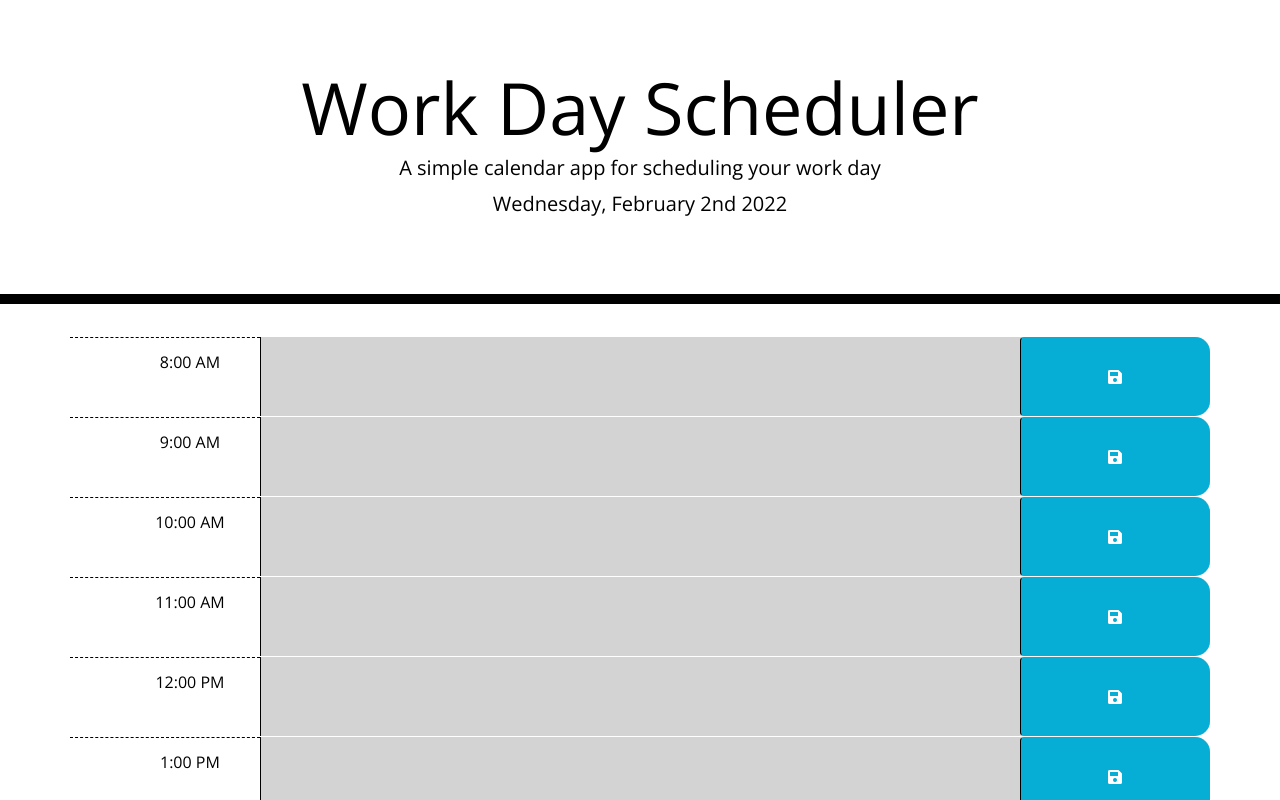
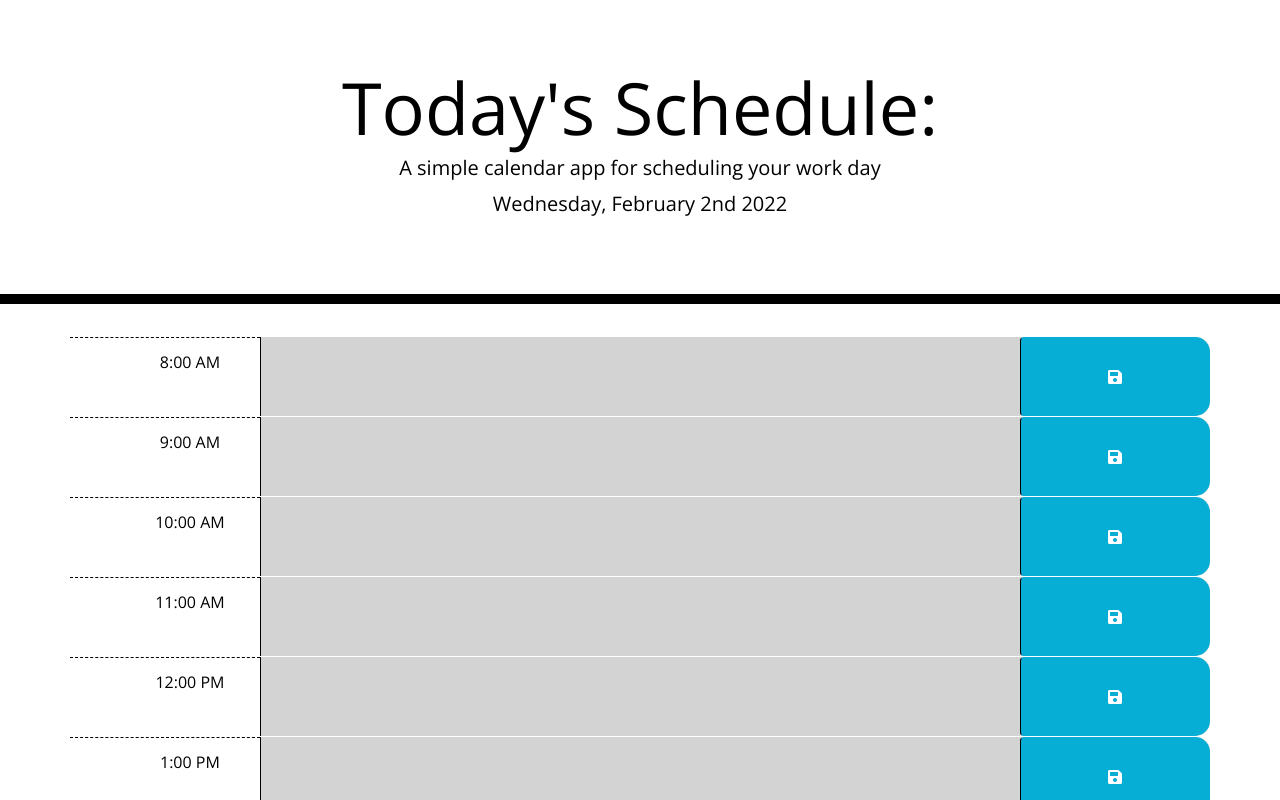
Before and after one commit to PManecci/calendar-app-5, a plain HTML site: page index.html in a window 1280 px wide. Shown: the top 800 px of the page. Drawn offline with nearby package versions, Linux system fonts and the light colour scheme.

Commit message:
update name, save features and add photo for Readme

```diff
--- a/index.html
+++ b/index.html
@@ -20,12 +20,12 @@
       rel="stylesheet"
     />
     <link rel="stylesheet" href="style.css" />
-    <title>Work Day Scheduler</title>
+    <title>Today's Schedule</title>
   </head>
 
   <body>
     <header class="jumbotron">
-      <h1 class="display-3">Work Day Scheduler</h1>
+      <h1 class="display-3">Today's Schedule:</h1>
       <p class="lead">A simple calendar app for scheduling your work day</p>
       <p id="currentDay" class="lead"></p>
     </header>
```
Also changed, not shown: assets/calendar-screenshot.png (added).
